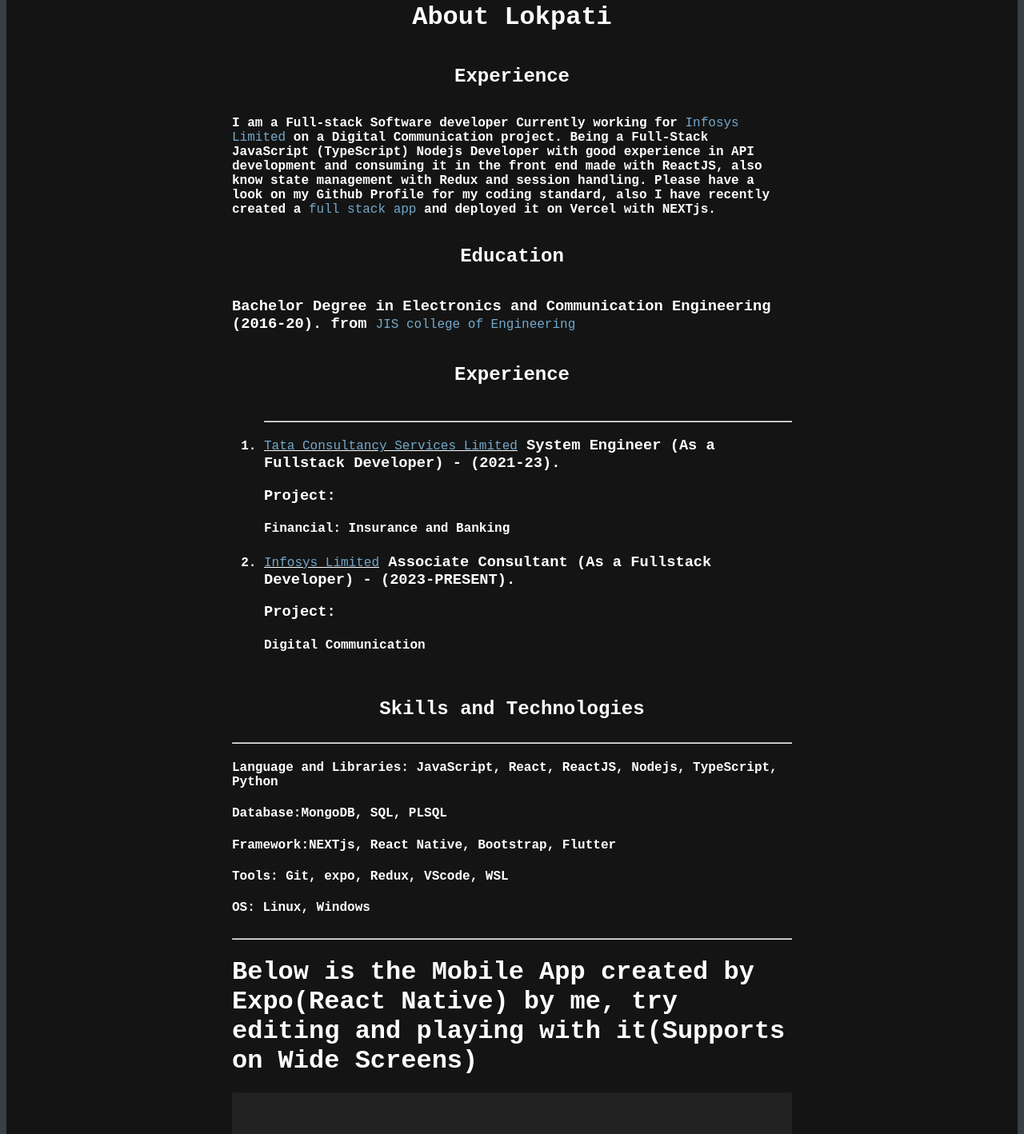
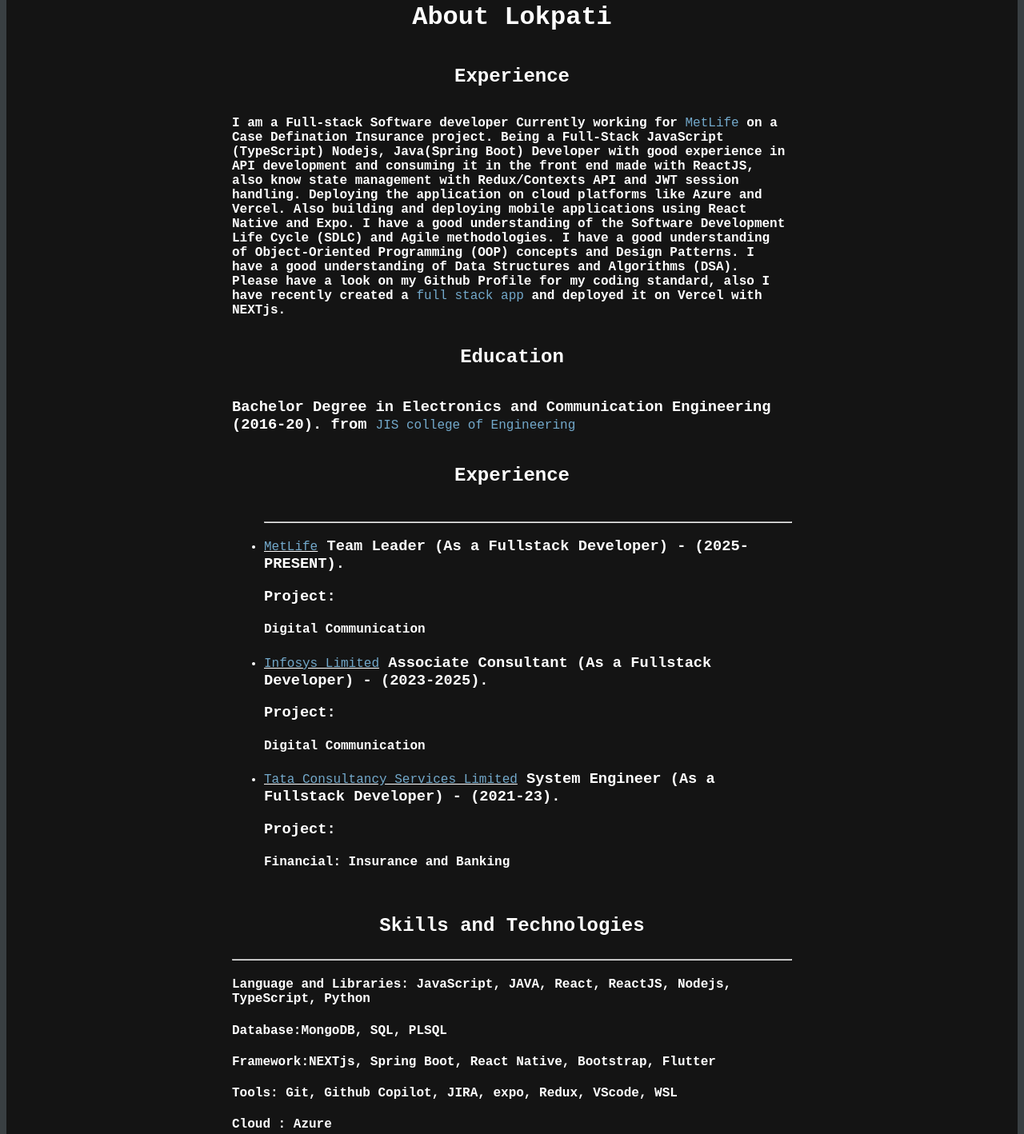
Before and after one commit to seen2/prtofolio, a plain HTML site: page index.html in a window 1280 px wide. Shown: the part 883-2301 px from the top of the page at 80% size. Drawn offline with Linux system fonts and the light colour scheme; a script that the page names is missing.

Commit message:
Profile updated for Tech and Skills

```diff
--- a/index.html
+++ b/index.html
@@ -5,6 +5,7 @@
   <meta Content-Type: text/html; charset=utf-8>
   <meta name="viewport" content="width=device-width">
   <title>Lokpati Tiwari</title>
+  <link rel="icon" href="https://avatars.githubusercontent.com/u/36004515?s=32" type="image/png">
   <link rel="stylesheet" href="style.css">
 </head>
 
@@ -43,18 +44,13 @@
         <a href="https://github.com/seen2/next-ts-todo">View</a>
       </div>
       <div class="card">
-        <img "
-        height=" 100px" width="200px" src="https://github.githubassets.com/images/modules/site/mobile/beta-all.png"
-          alt="Mobile App Developent">
+        <img height="100px" width="200px" src="https://upload.wikimedia.org/wikipedia/commons/a/a7/React-icon.svg" alt="Mobile App Development">
         <br />
         Mobile App Developent
         <a href="https://github.com/seen2/rn-ts-todo">View</a>
       </div>
       <div class="card">
-        <img "
-        height=" 100px" width="200px"
-          src="https://res.cloudinary.com/practicaldev/image/fetch/s--rjxO02ux--/c_imagga_scale,f_auto,fl_progressive,h_420,q_auto,w_1000/https://dev-to-uploads.s3.amazonaws.com/uploads/articles/w4qxi1gsnhuey77654qj.png"
-          alt="Data Structure">
+        <img height="100px" width="200px" src="Tree_(computer_science).svg.png" alt="Data Structure">
         <br />
         Data Structure
         <a href="https://github.com/seen2/Python/tree/master/DataStructure">View</a>
@@ -64,10 +60,15 @@
       <h1>About Lokpati</h1>
       <h2>Experience</h2>
       <p>
-        I am a Full-stack Software developer Currently working for <a href="http://infosys.com">Infosys Limited</a> on a Digital Communication
+        I am a Full-stack Software developer Currently working for <a href="http://metlife.com">MetLife</a> on a Case Defination Insurance
         project.
-        Being a Full-Stack JavaScript (TypeScript) Nodejs Developer with good experience in API development and
-        consuming it in the front end made with ReactJS, also know state management with Redux and session handling.
+        Being a Full-Stack JavaScript (TypeScript) Nodejs, Java(Spring Boot) Developer with good experience in API development and
+        consuming it in the front end made with ReactJS, also know state management with Redux/Contexts API and JWT session handling.
+        Deploying the application on cloud platforms like Azure and Vercel. Also building and deploying mobile applications using
+        React Native and Expo.
+        I have a good understanding of the Software Development Life Cycle (SDLC) and Agile methodologies.
+        I have a good understanding of Object-Oriented Programming (OOP) concepts and Design Patterns.
+        I have a good understanding of Data Structures and Algorithms (DSA).
         Please have a look on my Github Profile for my coding standard, also I have recently created a <a
           href="https://next-ts-todo.vercel.app">full stack app</a> and deployed it on Vercel with NEXTjs.
       </p>
@@ -75,25 +76,31 @@
       <h3>Bachelor Degree in Electronics and Communication Engineering (2016-20). from <a
           href="https://www.jiscollege.ac.in/">JIS college of Engineering</a></h3>
       <h2>Experience</h2>
-      <ol>
+      <ul>
       <hr/>
+      <li>
+       <h3> <u><a href="https://www.metlife.com/">MetLife</a></u> Team Leader (As a Fullstack Developer) - (2025-PRESENT).</h3>
+       <h3>Project: </h3> <h4>Digital Communication</h4>
+        </li>
+      <li>
+       <h3> <u><a href="https://www.infosys.com/">Infosys Limited</a></u> Associate Consultant (As a Fullstack Developer) - (2023-2025).</h3>
+       <h3>Project: </h3> <h4>Digital Communication</h4>
+        </li>
       <li>
        <h3> <u><a href="https://www.tcs.com/">Tata Consultancy Services Limited</a></u> System Engineer (As a Fullstack Developer) - (2021-23). </h3>
       <h3>Project: </h3> <h4>Financial: Insurance and Banking</h4>
        </li>
-      <li>
-       <h3> <u><a href="https://www.infosys.com/">Infosys Limited</a></u> Associate Consultant (As a Fullstack Developer) - (2023-PRESENT).</h3>
-       <h3>Project: </h3> <h4>Digital Communication</h4>
-        </li>
-      </ol>
+
+      </ul>
       <h2>Skills and Technologies</h2>
 
       <div>
         <hr/>
-        <h4>Language and Libraries: JavaScript, React, ReactJS, Nodejs, TypeScript, Python </h4>
+        <h4>Language and Libraries: JavaScript, JAVA, React, ReactJS, Nodejs, TypeScript, Python </h4>
         <h4>Database:MongoDB, SQL, PLSQL</h4>
-        <h4>Framework:NEXTjs, React Native, Bootstrap, Flutter</h4>
-        <h4>Tools: Git, expo, Redux, VScode, WSL </h4>
+        <h4>Framework:NEXTjs, Spring Boot, React Native, Bootstrap, Flutter</h4>
+        <h4>Tools: Git, Github Copilot, JIRA, expo, Redux, VScode, WSL </h4>
+        <h4>Cloud : Azure </h4>
         <h4>OS: Linux, Windows </h4>
 
       </div>
```
Also changed, not shown: Tree_(computer_science).svg.png (added).
